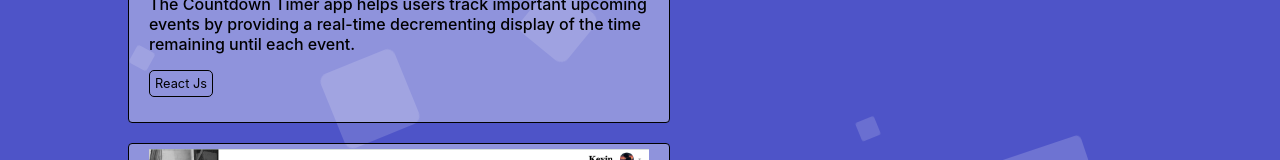
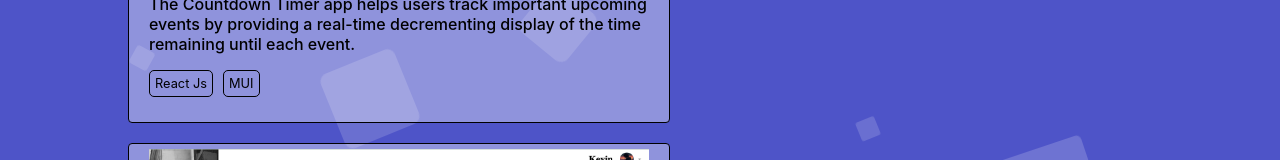
Before and after one commit to ZhenpengLin111/My-Portfolio, a React (Create React App) app: page /Projects in a window 1280 px wide. Shown: the part 608-768 px from the top of the page. Built offline with nearby package versions, Linux system fonts and the light colour scheme.

Commit message:
update readme

```diff
--- a/src/Pages/Home/index.jsx
+++ b/src/Pages/Home/index.jsx
@@ -15,7 +15,7 @@ import * as echarts from 'echarts';
 import Icon from "./icon";
 import Footer from "@/Components/Footer";
 import ScrollBtn from "@/Components/ScrollBtn";
-import CountdownTimer from '@/assets/Countdown Timer.png'
+import CountdownTimer from '@/assets/Countdown-Timer.png'
 
 
 function Home() {
@@ -216,7 +216,7 @@ function Home() {
                             pic={CountdownTimer}
                             name={'Countdown Timer'}
                             description={'The Countdown Timer app helps users track important upcoming events by providing a real-time decrementing display of the time remaining until each event.'}
-                            tags={['React Js']}
+                            tags={['React Js', 'MUI']}
                         />
                         <Work
                             link={"https://zplarticlemanager.netlify.app"}
--- a/src/Pages/Projects/index.jsx
+++ b/src/Pages/Projects/index.jsx
@@ -8,7 +8,7 @@ import Work from './Work'
 import Footer from '@/Components/Footer';
 import ScrollBtn from '@/Components/ScrollBtn';
 import { useState, useRef } from 'react';
-import CountdownTimer from '@/assets/Countdown Timer.png'
+import CountdownTimer from '@/assets/Countdown-Timer.png'
 
 function Projects() {
     // Keep track of the scrolling position of the component
@@ -36,7 +36,7 @@ function Projects() {
                         pic={CountdownTimer}
                         name={'Countdown Timer'}
                         description={'The Countdown Timer app helps users track important upcoming events by providing a real-time decrementing display of the time remaining until each event.'}
-                        tags={['React Js']}
+                        tags={['React Js', 'MUI']}
                     />
                     <Work
                         link={"https://zplarticlemanager.netlify.app"}
```
Also changed, not shown: src/assets/Countdown-Timer.png (renamed from src/assets/Countdown Timer.png), 1 other file (tests, documents, lock files or other folders).
